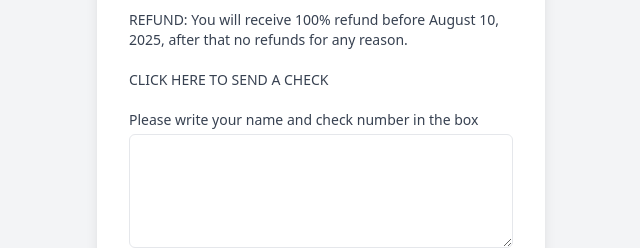
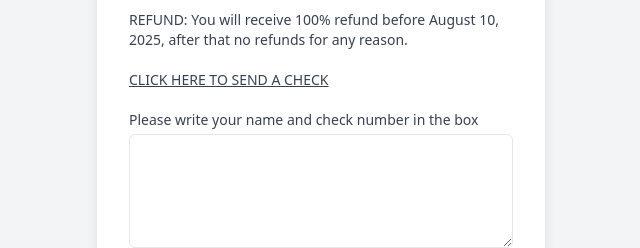
Before and after one commit to stillnesstouch/register-form, a plain HTML site: page index.html in a window 1280 px wide. Shown: the part 436-684 px from the top of the page, 319-959 px from the left. Drawn offline with nearby package versions, Linux system fonts and the light colour scheme.

Commit message:
Update index.html

```diff
--- a/index.html
+++ b/index.html
@@ -66,7 +66,7 @@
                     By writing your name in the box below, you acknowledge the price and refund policy:<br></br>
                     PRICE: $930.00 until June 1, then $995.00.<br></br>
                     REFUND: You will receive 100% refund before August 10, 2025, after that no refunds for any reason.<br></br>
-                    <a href="https://stillnesstouch.github.io/Check"></u>CLICK HERE TO SEND A CHECK</u></a><br></br>Please write your name and check number in the box
+                    <a href="https://stillnesstouch.github.io/Check"><u>CLICK HERE TO SEND A CHECK</u></a><br></br>Please write your name and check number in the box
                 </label>
                 <textarea id="experience" name="experience" rows="4" required class="mt-1 p-2 w-full border rounded-md focus:ring focus:ring-blue-300"></textarea>
             </div>
```
